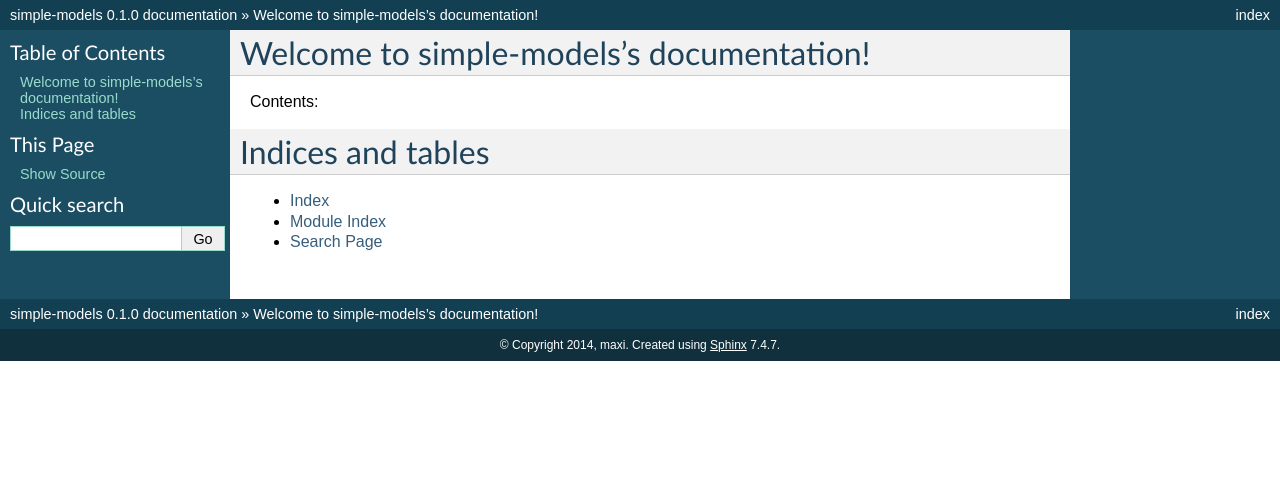
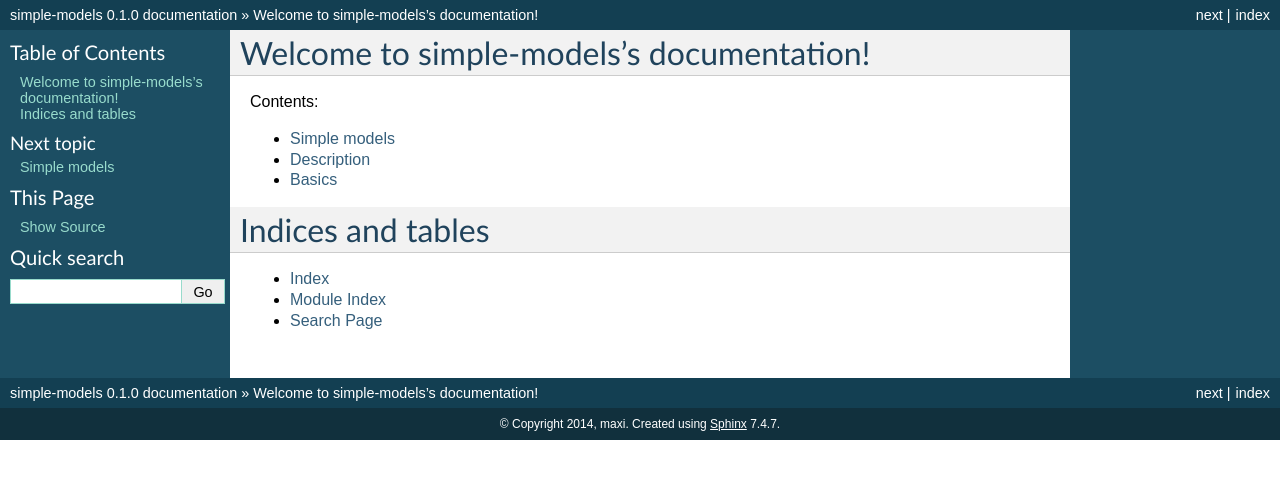
Before and after one commit to prawn-cake/simple-models, a Sphinx documentation site: the page built from docs/source/index.rst, in a window 1280 px wide. Shown: the top 479 px of the page. Built offline with Sphinx 7.4.7, drawn with Linux system fonts in a browser that asks for light colours.

Commit message:
added docs

```diff
--- a/docs/source/index.rst
+++ b/docs/source/index.rst
@@ -10,6 +10,9 @@ Contents:
 
 .. toctree::
    :maxdepth: 2
+   :glob:
+
+   main.rst
 
 
 
--- /dev/null
+++ b/docs/source/main.rst
@@ -0,0 +1,16 @@
+Simple models
+#############
+
+.. contents::
+
+
+Description
+###########
+
+Description will be here
+
+
+Basics
+######
+
+Basics examples will be here
```
